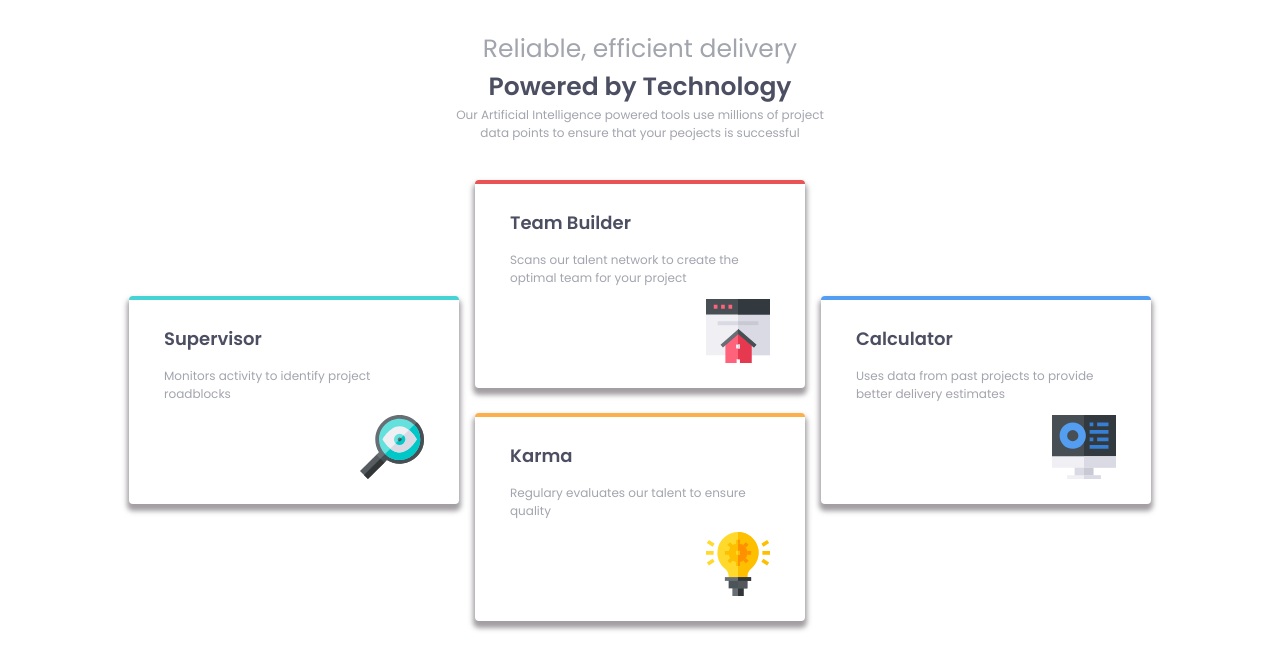
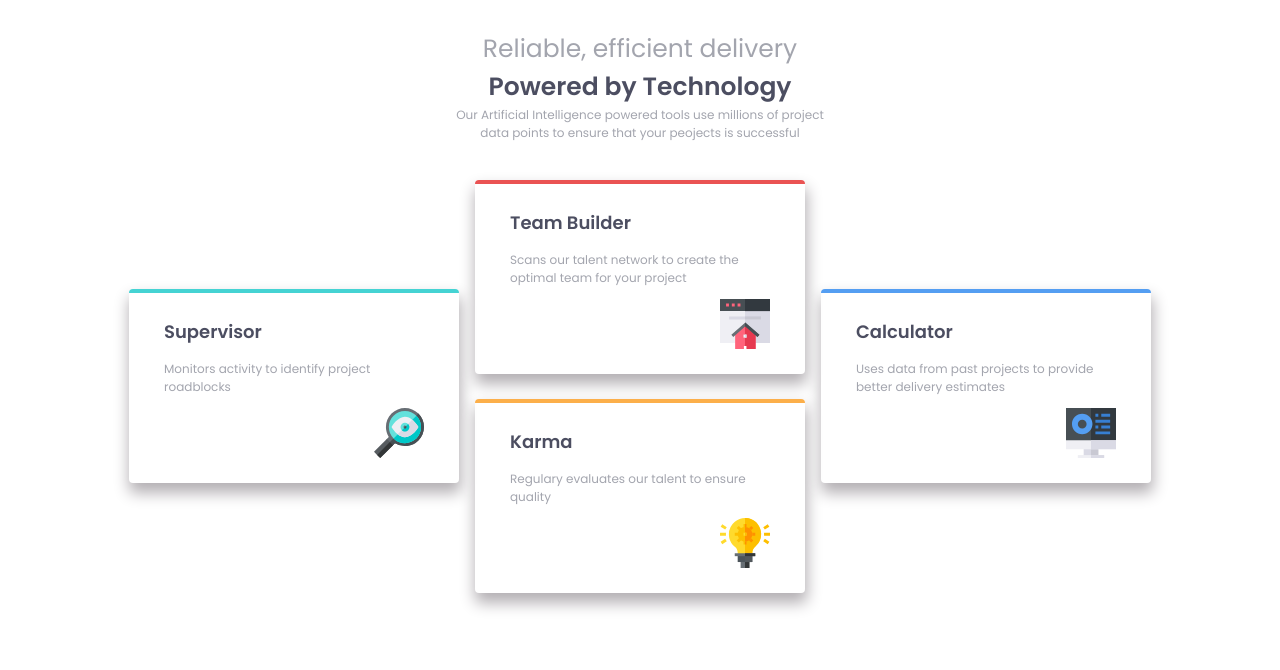
Before and after one commit to kevocam/Four_card-FrontendMentor, a plain HTML site: page index.html in a window 1280 px wide. Drawn offline with Linux system fonts and the light colour scheme.

Commit message:
fix shadow

```diff
--- a/style.css
+++ b/style.css
@@ -46,7 +46,7 @@ body{
     }
     .hero-content{
         width: 100%;
-        font-size:15px;
+        font-size:14px;
     }
 }
 .item{
@@ -55,9 +55,9 @@ body{
     box-shadow: hsl(234, 12%, 34%);
     margin:8px;
     width: 330px;
-    -webkit-box-shadow: 0px 5px 5px 2px rgba(120,115,120,0.69);
-    -moz-box-shadow: 0px 5px 5px 2px rgba(120,115,120,0.69);
-    box-shadow: 0px 5px 5px 2px rgba(120,115,120,0.69);
+    -webkit-box-shadow: 1px 9px 15px 1px rgba(179,175,179,1);
+    -moz-box-shadow: 1px 9px 15px 1px rgba(179,175,179,1);
+    box-shadow: 1px 9px 15px 1px rgba(179,175,179,1);
     box-sizing: border-box;
             /* padding-left: 25px;
     padding-right: 25px;
@@ -80,6 +80,10 @@ body{
 .item-img{
     display:flex;
     justify-content: flex-end;
+
+}
+.item-img img{
+    width: 50px;
 }
 .red{
     border-top:4px solid hsl(0,78%,62%);
```
